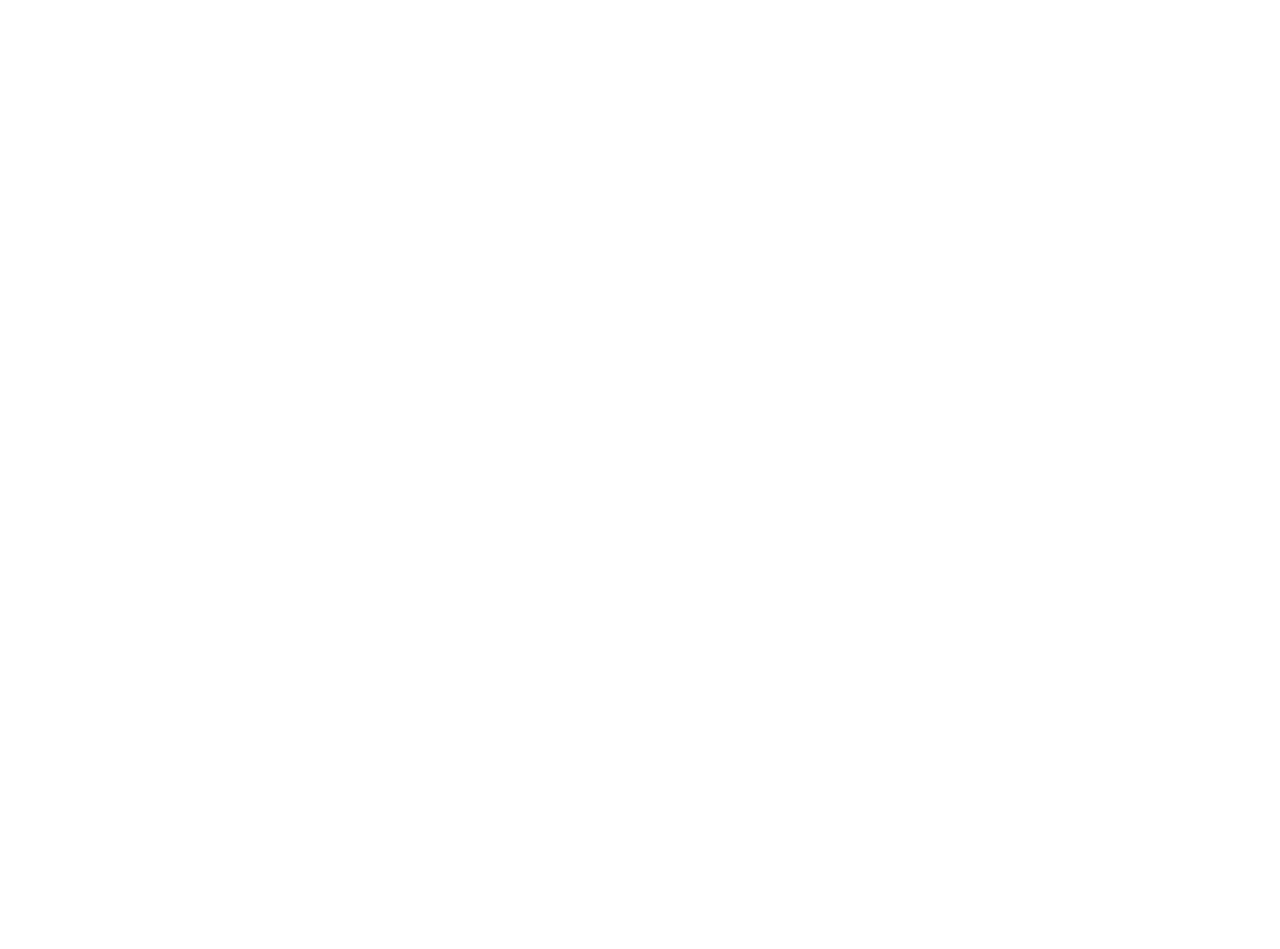
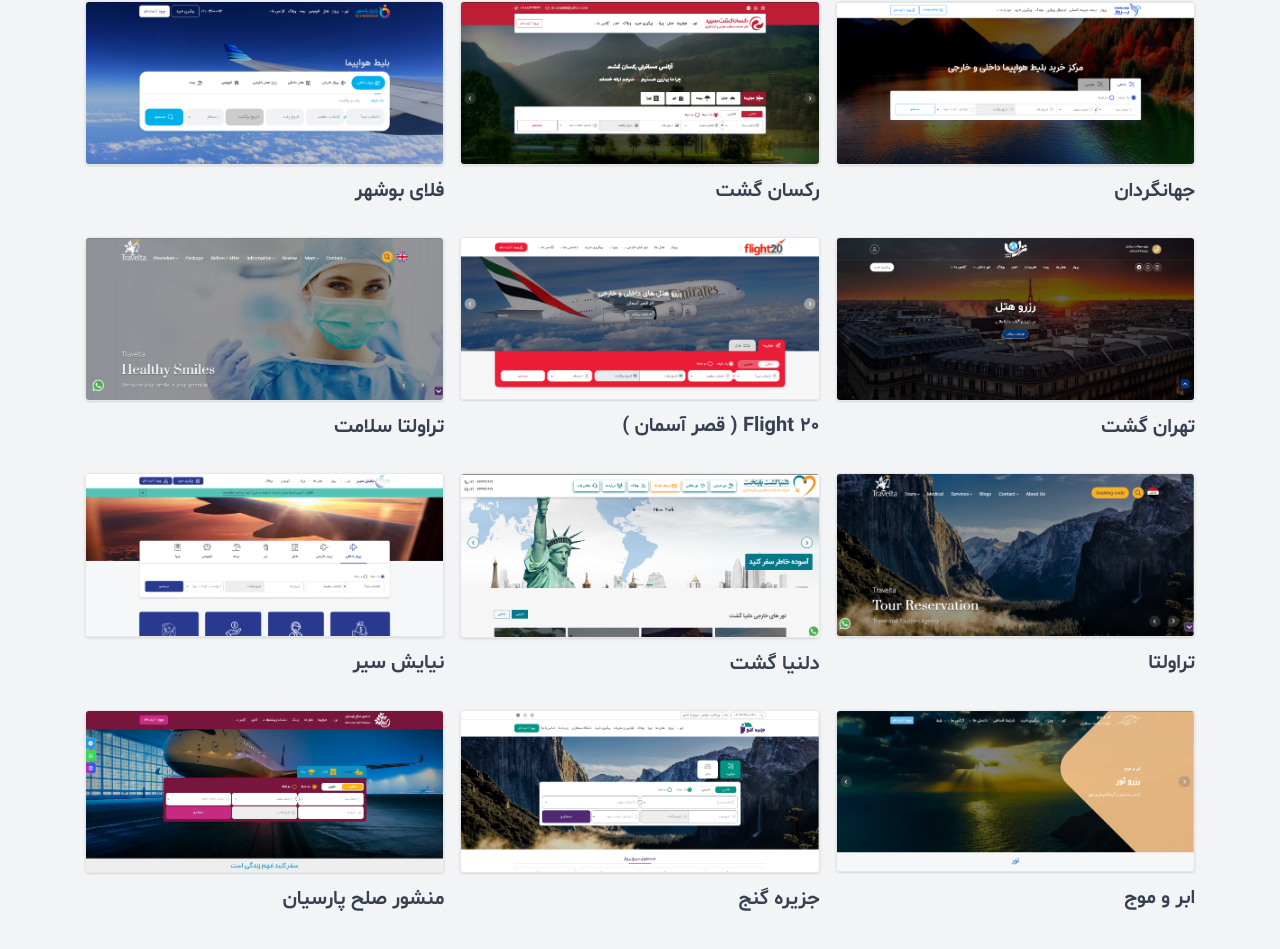
Before and after one commit to shayan-kolahi/resume, an Angular app: page / in a window 1280 px wide. Shown: the part 2525-3474 px from the top of the page. Before the commit the page ends 2358 px from the top, so only its background shows below. Built offline with nearby package versions, Linux system fonts and the light colour scheme.

Commit message:
make recent-portfolio

```diff
--- a/src/app/app.component.html
+++ b/src/app/app.component.html
@@ -4,4 +4,5 @@
   <app-about></app-about>
   <app-angular-project></app-angular-project>
   <app-skills></app-skills>
+  <app-recent-portfolio></app-recent-portfolio>
 </main>
--- a/src/app/app.module.ts
+++ b/src/app/app.module.ts
@@ -9,6 +9,7 @@
 import { AboutComponent } from './components/about/about.component';
 import { AngularProjectComponent } from './components/angular-project/angular-project.component';
 import { SkillsComponent } from './components/skills/skills.component';
+import { RecentPortfolioComponent } from './components/recent-portfolio/recent-portfolio.component';
 
 @NgModule({
   declarations: [
@@ -20,6 +21,7 @@
     AboutComponent,
     AngularProjectComponent,
     SkillsComponent,
+    RecentPortfolioComponent,
   ],
   imports: [
     BrowserModule
--- /dev/null
+++ b/src/app/components/recent-portfolio/recent-portfolio.component.html
@@ -0,0 +1,18 @@
+<section class="my-16 py-16 bg-gray-100">
+  <div class="container">
+    <div class="w-full flex justify-center flex-col items-center">
+      <h2 appTitle class="text-gray-800">نمونه کار های اخیر</h2>
+      <p class="mt-0 mb-0 max-w-[500px] text-center text-xl text-gray-700 leading-10">
+        همه این نمونه کار ها با html css js نوشته شده
+      </p>
+    </div>
+    <div class="grid grid-cols-3 mt-8 gap-4 gap-y-8">
+      <a *ngFor="let item of items_recentWorks" href="{{item.link}}" target="_blank" class="group">
+        <img class="w-full h-50 rounded object-cover shadow mb-3 border" src="../../../assets/images/recentWorks/{{item.img}}.png" alt="{{item.title}}">
+        <div>
+          <h3 class="font-Shabnam_B text-xl group-hover:text-main text-gray-700 transition-all m-0">{{item.title}}</h3>
+        </div>
+      </a>
+    </div>
+  </div>
+</section>
--- /dev/null
+++ b/src/app/components/recent-portfolio/recent-portfolio.component.ts
@@ -0,0 +1,79 @@
+import { Component, OnInit } from '@angular/core';
+
+@Component({
+  selector: 'app-recent-portfolio',
+  templateUrl: './recent-portfolio.component.html',
+  styleUrls: ['./recent-portfolio.component.scss']
+})
+export class RecentPortfolioComponent implements OnInit {
+
+  constructor() { }
+
+  ngOnInit(): void {
+  }
+
+  items_recentWorks:any = [
+    {
+      img: 12,
+      title: "جهانگردان",
+      link: "https://www.iran-tech.com/under_construction/jahangardan/jahangardan1/home.html",
+    },
+    {
+      img: 2,
+      title: "رکسان گشت",
+      link: "https://www.iran-tech.com/under_construction/roxan/roxan1/home.html",
+    },
+    {
+      img: 3,
+      title: "فلای بوشهر",
+      link: "https://www.iran-tech.com/under_construction/midari/midari_1/home.html",
+    },
+    {
+      img: 6,
+      title: "تهران گشت",
+      link: "https://www.iran-tech.com/under_construction/tehran_gasht/tehran_gasht/home.html",
+    },
+    {
+      img: 7,
+      title: " Flight 20 ( قصر آسمان )",
+      link: "https://www.iran-tech.com/under_construction/ghasre_aseman/ghasre_aseman_4/home.html",
+    },
+    {
+      img: 8,
+      title: "تراولتا سلامت",
+      link: "https://www.iran-tech.com/under_construction/Travelta_Health/Travelta_4/home.html",
+    },
+    {
+      img: 9,
+      title: "تراولتا",
+      link: "https://www.iran-tech.com/under_construction/Travelta/Travelta_7/home.html",
+    },
+
+    {
+      img: 5,
+      title: "دلنیا گشت",
+      link: "https://www.iran-tech.com/under_construction/dilan_gasht/dilan_gasht_1/home.html",
+    },
+    {
+      img: 10,
+      title: "نیایش سیر",
+      link: "https://www.iran-tech.com/under_construction/niyayesh_seir/niyayesh_seir_2/home.html",
+    },
+    {
+      img: 11,
+      title: "ابر و موج",
+      link: "https://www.iran-tech.com/under_construction/abr_o_moj/abr_o_moj_2/home.html",
+    },
+    {
+      img: 1,
+      title: "جزیره گنج",
+      link: "https://www.iran-tech.com/under_construction/afsaneh_jazireh_ganj/afsaneh_jazireh_ganj1/home.html",
+    },
+    {
+      img: 4,
+      title: "منشور صلح پارسیان",
+      link: "https://www.iran-tech.com/under_construction/manshor/manshor3/home.html",
+    },
+  ]
+
+}
```
Also changed, not shown: src/app/components/recent-portfolio/recent-portfolio.component.scss (added).
